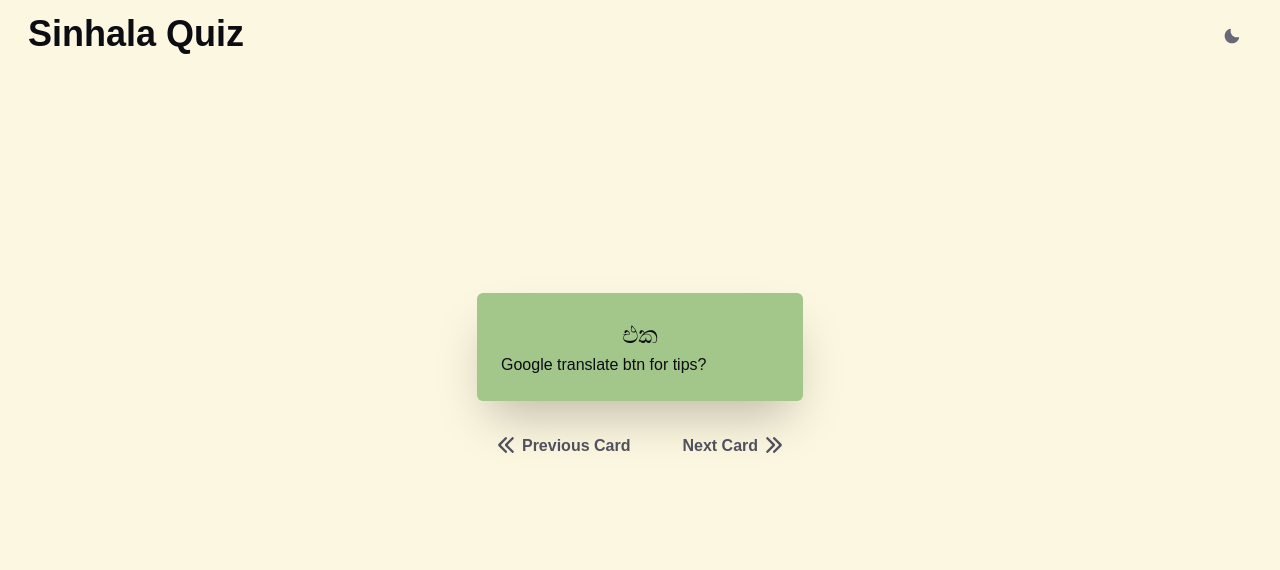
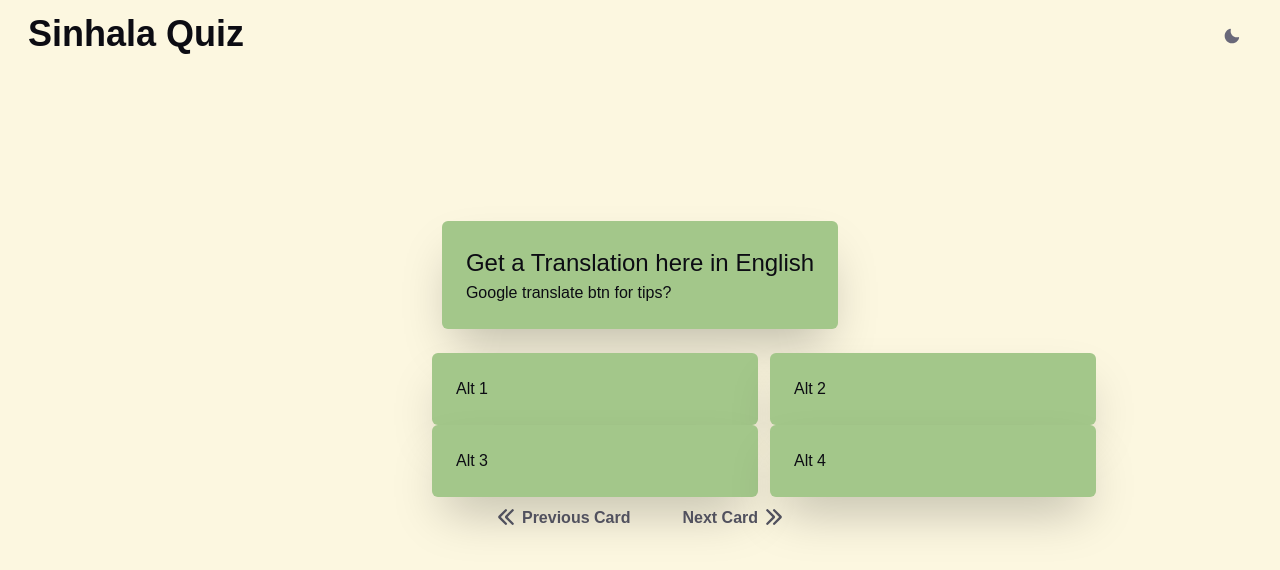
Before and after one commit to druwan/sinhalaquizapp, a Next.js app: page / in a window 1280 px wide. Shown: the top 570 px of the page. Built offline with nearby package versions, Linux system fonts and the light colour scheme; a web font is replaced by a local one.

Commit message:
style: add initial view of 4 alternatives

```diff
--- a/components/QuizCard/QuizCard.tsx
+++ b/components/QuizCard/QuizCard.tsx
@@ -1,8 +1,17 @@
-import { Box, Center, Text, useColorModeValue } from '@chakra-ui/react';
+import {
+  Box,
+  Center,
+  Container,
+  Flex,
+  Spacer,
+  Text,
+  useColorModeValue,
+} from '@chakra-ui/react';
 import React from 'react';
 
 const QuizCard = () => {
   return (
+    <>
       <Center py={6}>
         <Box
           minW={'326px'}
@@ -17,11 +26,70 @@ const QuizCard = () => {
           color='Raisin.900'
         >
           <Text fontSize={'2xl'} textAlign={'center'}>
-          එක
+            Get a Translation here in English
           </Text>
           Google translate btn for tips?
         </Box>
       </Center>
+      <Container maxW={'md'} gap={3}>
+        <Flex justifyContent={'space-around'} gap={3}>
+          <Box
+            minW={'326px'}
+            maxW={'445px'}
+            bg={useColorModeValue('Mint.300', 'Flax.200')}
+            boxShadow={'2xl'}
+            rounded={'md'}
+            p={6}
+            overflow={'hidden'}
+            maxH={'400px'}
+            color='Raisin.900'
+          >
+            <Text>Alt 1</Text>
+          </Box>
+          <Box
+            minW={'326px'}
+            maxW={'445px'}
+            bg={useColorModeValue('Mint.300', 'Flax.200')}
+            boxShadow={'2xl'}
+            rounded={'md'}
+            p={6}
+            overflow={'hidden'}
+            maxH={'400px'}
+            color='Raisin.900'
+          >
+            <Text>Alt 2</Text>
+          </Box>
+        </Flex>
+        <Flex justifyContent={'space-around'} gap={3}>
+          <Box
+            minW={'326px'}
+            maxW={'445px'}
+            bg={useColorModeValue('Mint.300', 'Flax.200')}
+            boxShadow={'2xl'}
+            rounded={'md'}
+            p={6}
+            overflow={'hidden'}
+            maxH={'400px'}
+            color='Raisin.900'
+          >
+            <Text>Alt 3</Text>
+          </Box>
+          <Box
+            minW={'326px'}
+            maxW={'445px'}
+            bg={useColorModeValue('Mint.300', 'Flax.200')}
+            boxShadow={'2xl'}
+            rounded={'md'}
+            p={6}
+            overflow={'hidden'}
+            maxH={'400px'}
+            color='Raisin.900'
+          >
+            <Text>Alt 4</Text>
+          </Box>
+        </Flex>
+      </Container>
+    </>
   );
 };
 
```
Lines whose indentation alone changed are shown as unchanged.
